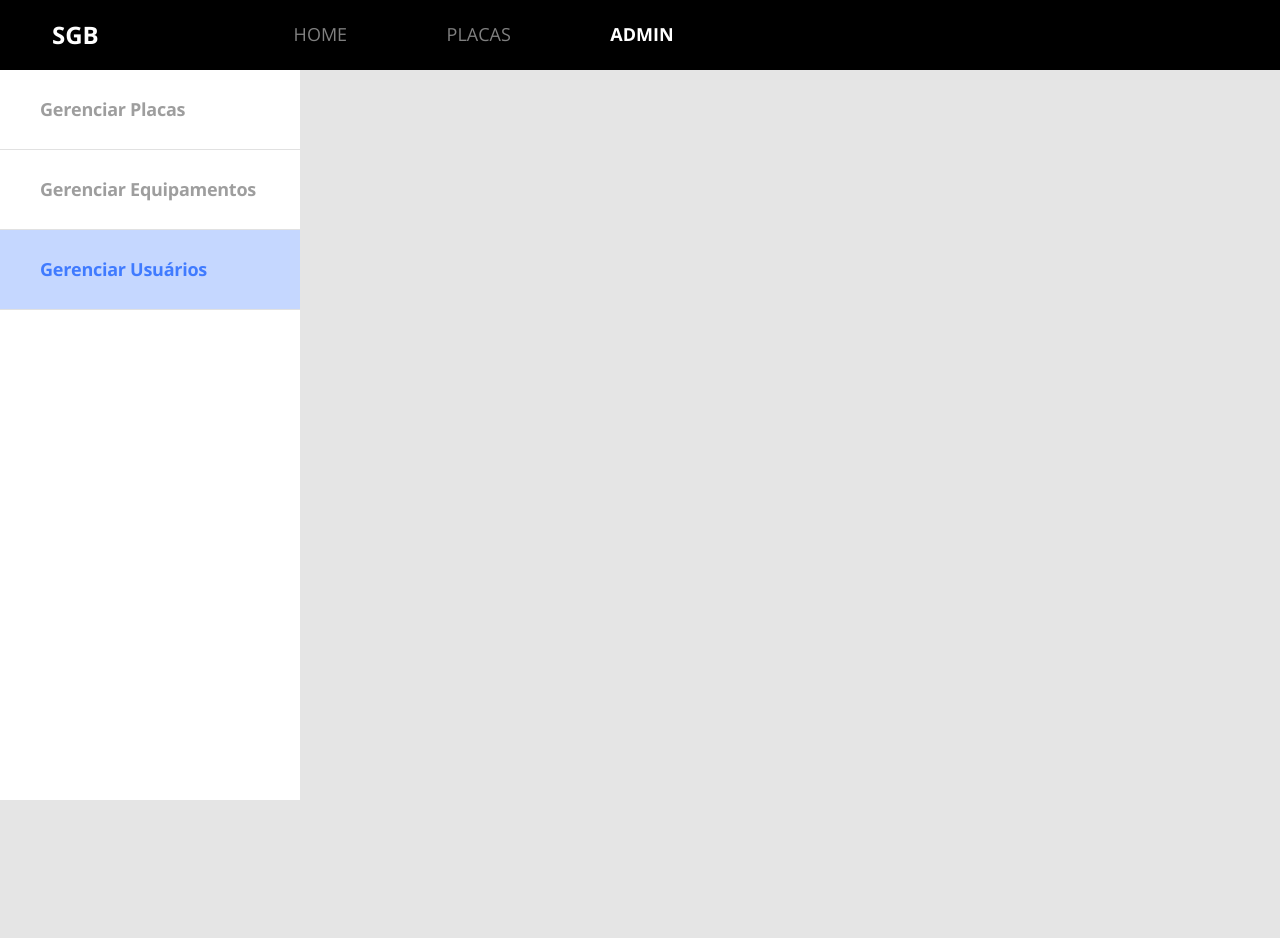
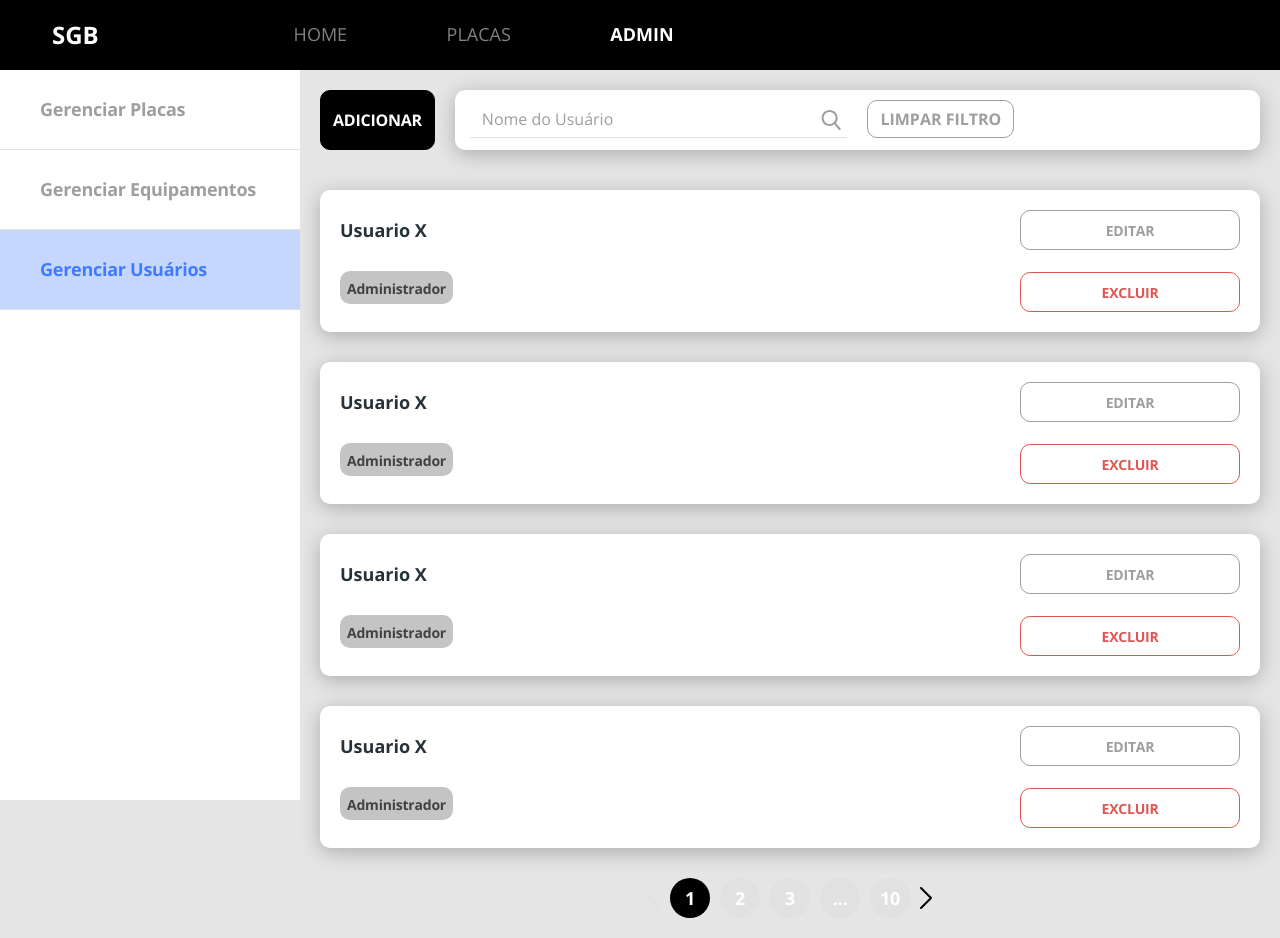
Before and after one commit to RenAxl/sgp, a React (Create React App) app in the folder frontend/: page /admin/users in a window 1280 px wide. Before the commit the page ends 800 px from the top, so only its background shows below. Built offline with nearby package versions, Linux system fonts and the light colour scheme.

Commit message:
Frontend - CRUD User List Layout and navigation

```diff
--- /dev/null
+++ b/frontend/src/pages/Admin/UserCrud/List/index.tsx
@@ -0,0 +1,43 @@
+import BoardFilter from 'components/BoardFilter';
+import Pagination from 'components/Pagination';
+import { Link } from 'react-router-dom';
+import UserCrudCard from '../UserCrudCard';
+
+import './styles.css';
+
+const List = () => {
+  return (
+    <div className="user-crud-container">
+      <div className="user-crud-bar-container">
+        <Link to="/admin/users/create">
+          <button className="btn btn-primary text-white btn-crud-add">
+            ADICIONAR
+          </button>
+        </Link>
+        <BoardFilter text="Nome do Usuário"/>
+      </div>
+      <div className="row">
+
+        <div className="col-sm-6 col-md-12">
+          <UserCrudCard />
+        </div>
+
+        <div className="col-sm-6 col-md-12">
+          <UserCrudCard />
+        </div>
+
+        <div className="col-sm-6 col-md-12">
+          <UserCrudCard />
+        </div>
+
+        <div className="col-sm-6 col-md-12">
+          <UserCrudCard />
+        </div>
+
+      </div>
+      <Pagination />
+    </div>
+  );
+};
+
+export default List;
--- /dev/null
+++ b/frontend/src/pages/Admin/UserCrud/List/styles.css
@@ -0,0 +1,25 @@
+.user-crud-container {
+    max-width: 1200px;
+  }
+
+  .btn-crud-add {
+    width: 100%;
+    height: 50px;
+    border-radius: 10px;
+    font-size: 16px;
+    letter-spacing: -0.015em;
+    font-weight: bold;
+    margin-bottom: 20px;
+  }
+
+  @media (min-width: 768px) {
+    .user-crud-bar-container {
+      display: flex;
+      margin-bottom: 40px;
+    }
+
+    .btn-crud-add {
+      height: 60px;
+      margin-bottom: 0;
+    }
+  }
--- /dev/null
+++ b/frontend/src/pages/Admin/UserCrud/UserCrudCard/index.tsx
@@ -0,0 +1,33 @@
+import "./styles.css";
+import { Link } from "react-router-dom";
+import Badge from "components/Badge";
+
+const UserCrudCard = () => {
+
+  return (
+    <div className="base-card user-crud-card">
+      <div className="user-crud-card-description">
+        <div className="user-crud-card-bottom-container">
+          <h6>Usuario X</h6>
+        </div>
+        <div className="user-crud-roles-container">
+            <Badge name="Administrador" key={1} />
+        </div>
+      </div>
+      <div className="user-crud-card-buttons-container">
+        <button
+          className="btn btn-outline-danger user-crud-card-button user-crud-card-button-first"
+        >
+          EXCLUIR
+        </button>
+        <Link to="/admin/users/:userId">
+          <button className="btn btn-outline-secondary user-crud-card-button">
+            EDITAR
+          </button>
+        </Link>
+      </div>
+    </div>
+  );
+};
+
+export default UserCrudCard;
--- /dev/null
+++ b/frontend/src/pages/Admin/UserCrud/UserCrudCard/styles.css
@@ -0,0 +1,90 @@
+.user-crud-card {
+    margin-bottom: 30px;
+    padding-bottom: 20px;
+  }
+
+  .user-crud-card-top-container {
+    text-align: center;
+    padding: 16px 0;
+    border-bottom: 1px solid #e1e1e1;
+  }
+
+  .user-crud-card-top-container img {
+      width: 158px;
+      height: 158px;
+  }
+
+  .user-crud-card-bottom-container {
+    padding: 15px 20px 30px 20px;
+  }
+
+  .user-crud-card-bottom-container h6 {
+    font-size: 18px;
+    color: #263238;
+  }
+
+  .user-crud-roles-container {
+    display: flex;
+    flex-wrap: wrap;
+    padding: 0 20px;
+  }
+
+  .user-crud-card-buttons-container {
+    padding: 20px;
+    display: flex;
+    justify-content: space-between;
+  }
+
+  .user-crud-card-button {
+    font-weight: bold;
+    font-size: 14px;
+    letter-spacing: -0.015em;
+    border-radius: 10px;
+    width: 110px;
+    height: 40px;
+  }
+
+  .user-crud-card-button-first {
+    margin-right: 10px;
+  }
+
+  @media(min-width: 768px) {
+    .user-crud-card {
+      display: flex;
+      justify-content: space-between;
+      padding-bottom: 0;
+    }
+
+    .user-crud-card-top-container {
+      border-bottom: 0;
+      width: 200px;
+      border-right: 1px solid #e1e1e1;
+    }
+
+    .user-crud-card-buttons-container {
+      flex-direction: column-reverse;
+      justify-content: center;
+    }
+
+    .user-crud-card-button-first {
+      margin-right: 0;
+      margin-top: 22px;
+    }
+
+    .user-crud-card-button {
+      width: 140px;
+    }
+
+    .user-crud-card-description {
+      display: flex;
+      flex-direction: column;
+      justify-content: center;
+      flex: 1;
+    }
+  }
+
+  @media(min-width: 992px) {
+    .user-crud-card-button {
+      width: 220px;
+    }
+  }
--- /dev/null
+++ b/frontend/src/pages/Admin/UserCrud/index.tsx
@@ -0,0 +1,14 @@
+import { Switch, Route } from "react-router-dom";
+import List from "./List";
+
+const UserCrud = () => {
+  return (
+    <Switch>
+      <Route path="/admin/users" exact>
+        <List />
+      </Route>
+    </Switch>
+  );
+};
+
+export default UserCrud;
--- a/frontend/src/pages/Admin/index.tsx
+++ b/frontend/src/pages/Admin/index.tsx
@@ -4,6 +4,7 @@ import EquipmentCrud from "./EquipmentCrud";
 import Navbar from "./Navbar";
 
 import "./styles.css";
+import UserCrud from "./UserCrud";
 
 const Admin = () => (
   <div className="admin-container">
@@ -16,6 +17,9 @@ const Admin = () => (
         <Route path="/admin/boards">
           <BoardCrud />
         </Route>
+        <Route path="/admin/users">
+          <UserCrud />
+        </Route>
       </Switch>
     </div>
   </div>
```
